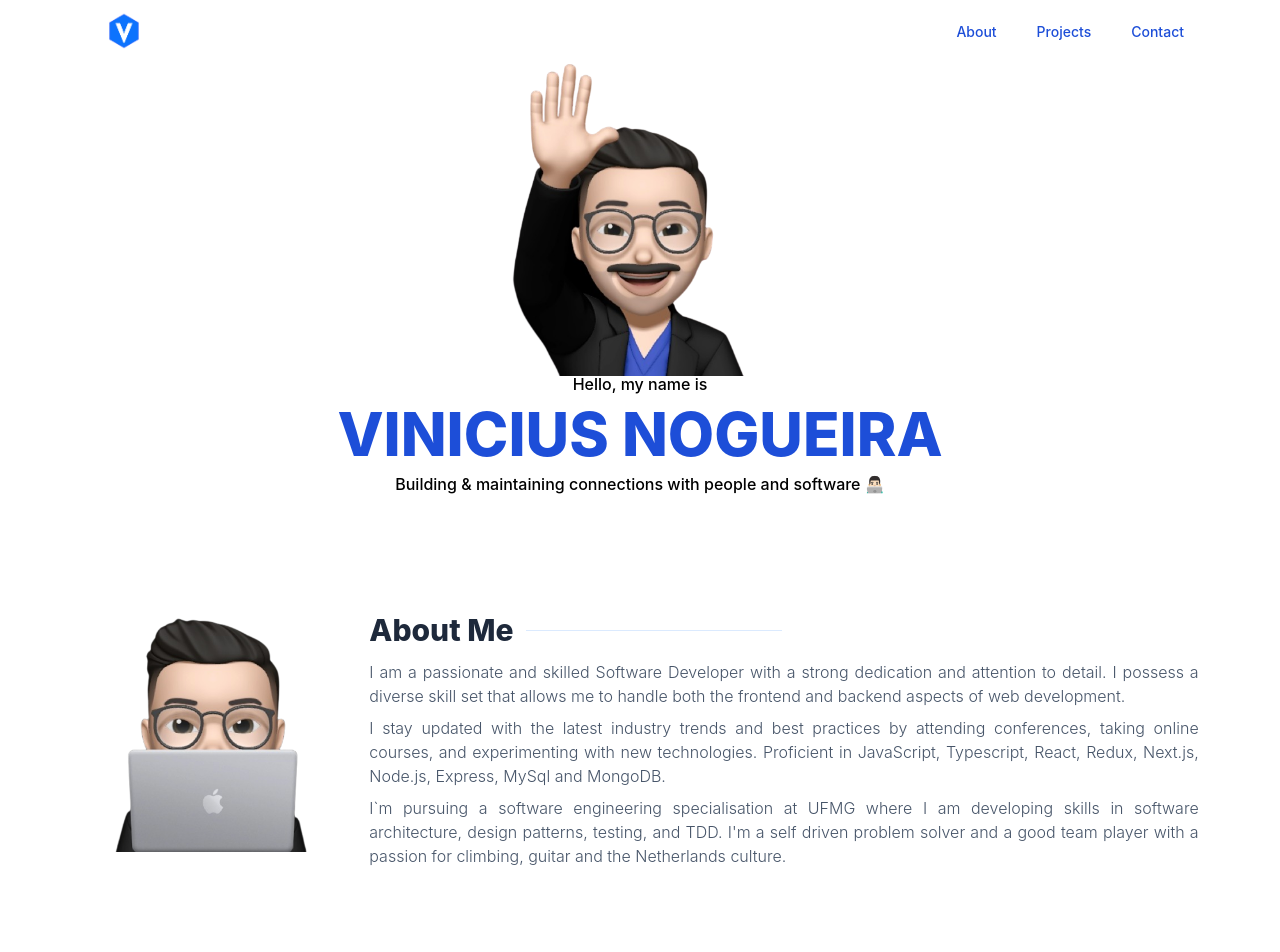
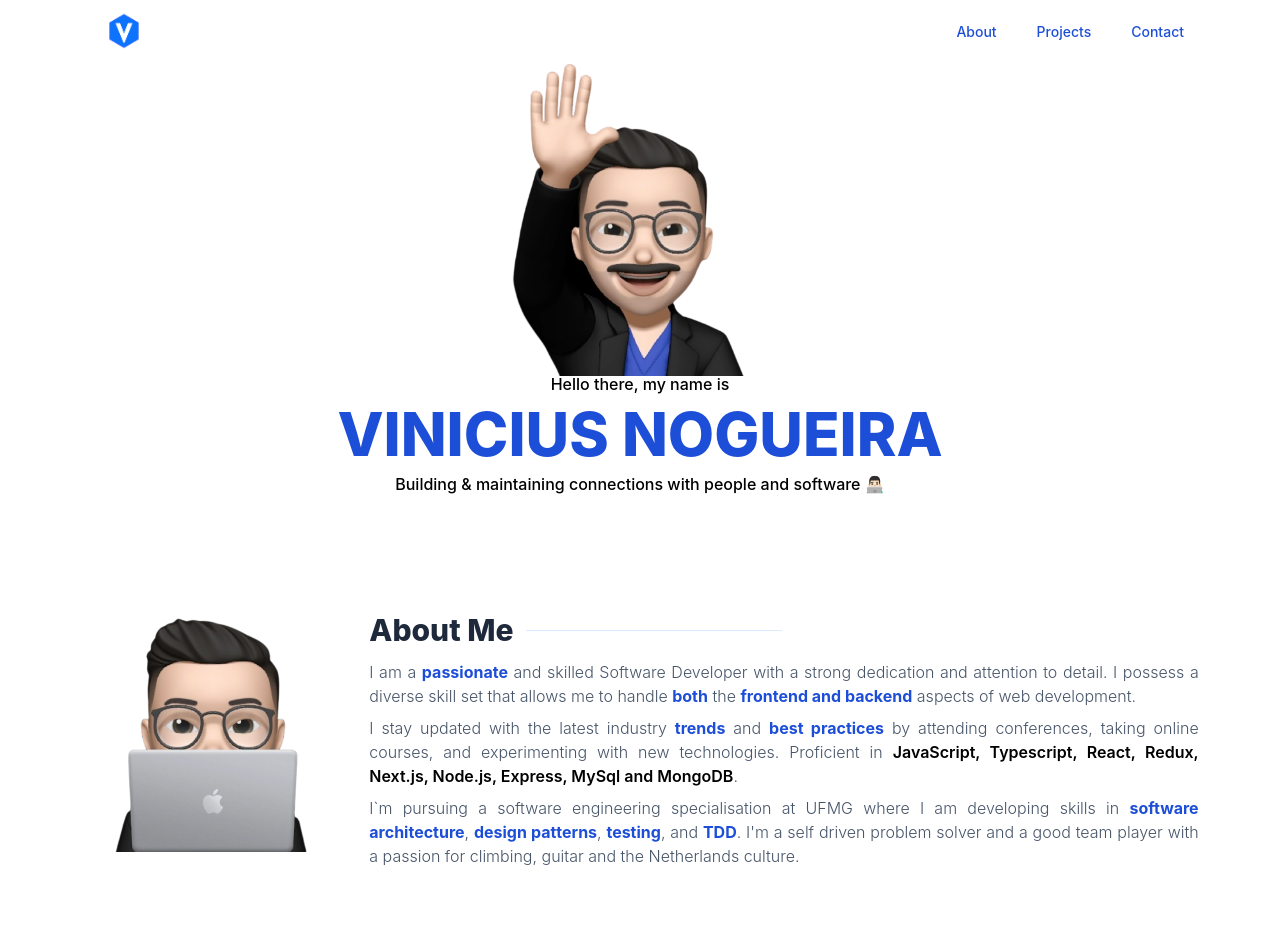
Before and after one commit to iroac/portfolio, a React (Create React App) app: page / in a window 1280 px wide. Shown: the top 952 px of the page. Built offline with nearby package versions, Linux system fonts and the light colour scheme.

Commit message:
add span on aboutme session

```diff
--- a/src/App.js
+++ b/src/App.js
@@ -83,7 +83,7 @@ function App() {
 
 
         <div className="flex flex-col gap-2 w-11/12 h-full justify-center items-start p-3 mt-10 ">
-          <p className="text-black font-medium w-full text-center " >Hello, my name is</p>
+          <p className="text-black font-medium w-full text-center " >Hello there, my name is</p>
           <h1 className='text-blue-700 font-extrabold text-6xl w-full text-center' >VINICIUS NOGUEIRA</h1>
           <p className="text-black font-medium w-full text-center" >Building & maintaining connections with people and software 👨🏻‍💻</p>
         </div>
@@ -100,9 +100,9 @@ function App() {
             <h1 className="sm:text-3xl text-xl font-extrabold text-slate-800 font-inter ">About Me</h1>
             <div className=" h-px sm:w-64 w-32 flex-grow max-w-xs bg-blue-100"></div>
           </div>
-          <p className="font-light  text-slate-600 w-full text-justify " >I am a passionate and skilled Software Developer with a strong dedication and attention to detail. I possess a diverse skill set that allows me to handle both the frontend and backend aspects of web development.</p>
-          <p className='font-light text-slate-600 w-full text-justify'>I stay updated with the latest industry trends and best practices by attending conferences, taking online courses, and experimenting with new technologies. Proficient in JavaScript, Typescript, React, Redux, Next.js, Node.js, Express, MySql and MongoDB.</p>
-          <p className='font-light text-slate-600 w-full text-justify' >I`m pursuing a software engineering specialisation at UFMG where I am developing skills in software architecture, design patterns, testing, and TDD. I'm a self driven problem solver and a good team player with a passion for climbing, guitar and the Netherlands culture.</p>
+          <p className="font-light  text-slate-600 w-full text-justify " >I am a <span className='text-blue-700 font-bold ' >passionate</span> and skilled Software Developer with a strong dedication and attention to detail. I possess a diverse skill set that allows me to handle  <span className='text-blue-700 font-bold ' >both</span>  the <span className='text-blue-700 font-bold' >frontend and backend</span>  aspects of web development.</p>
+          <p className='font-light text-slate-600 w-full text-justify'>I stay updated with the latest industry <span className='text-blue-700 font-bold ' >trends</span> and <span className='text-blue-700 font-bold ' >best practices</span> by attending conferences, taking online courses, and experimenting with new technologies. Proficient in <span className='text-black font-semibold' >JavaScript, Typescript, React, Redux, Next.js, Node.js, Express, MySql and MongoDB</span>.</p>
+          <p className='font-light text-slate-600 w-full text-justify' >I`m pursuing a software engineering specialisation at UFMG where I am developing skills in <span className='text-blue-700 font-bold ' >software architecture</span>, <span className='text-blue-700 font-bold ' >design patterns</span>, <span className='text-blue-700 font-bold ' >testing</span>, and <span className='text-blue-700 font-bold ' >TDD</span>. I'm a self driven problem solver and a good team player with a passion for climbing, guitar and the Netherlands culture.</p>
         </div>
       </div>
 
```
